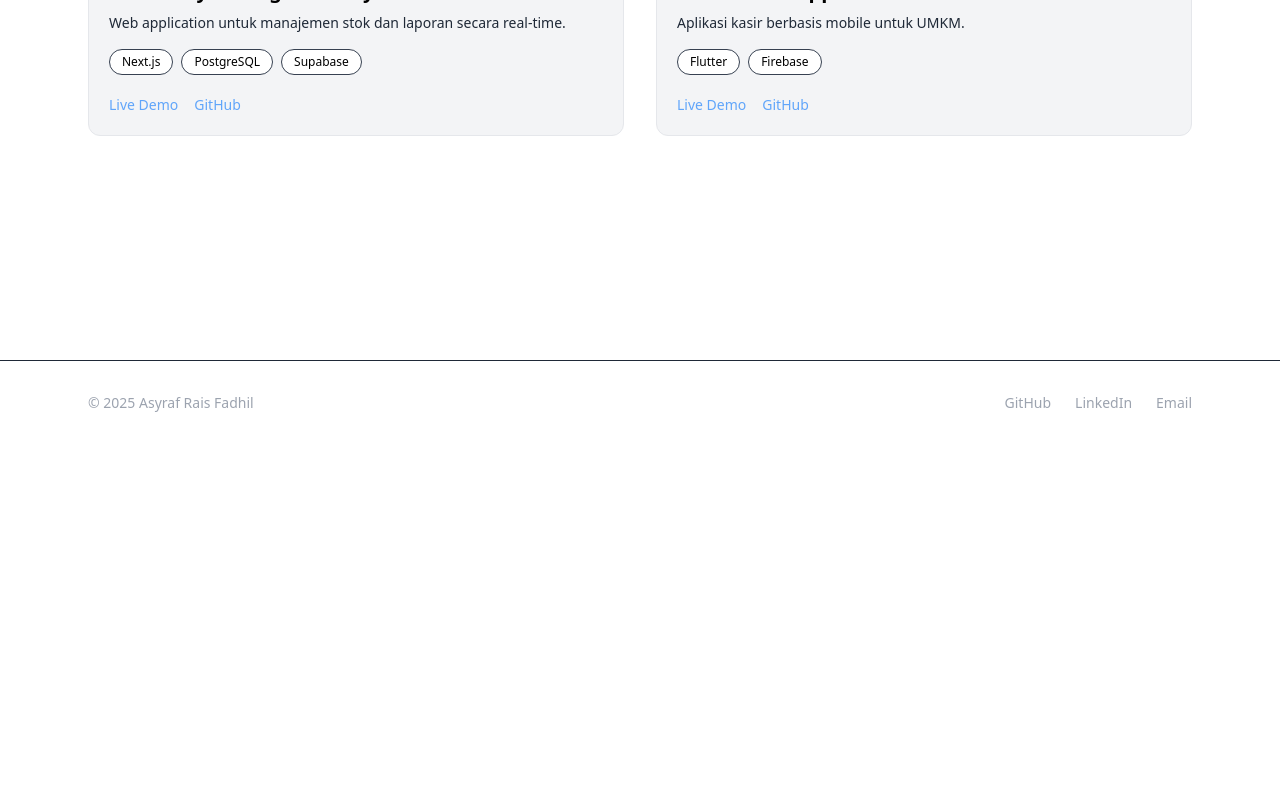
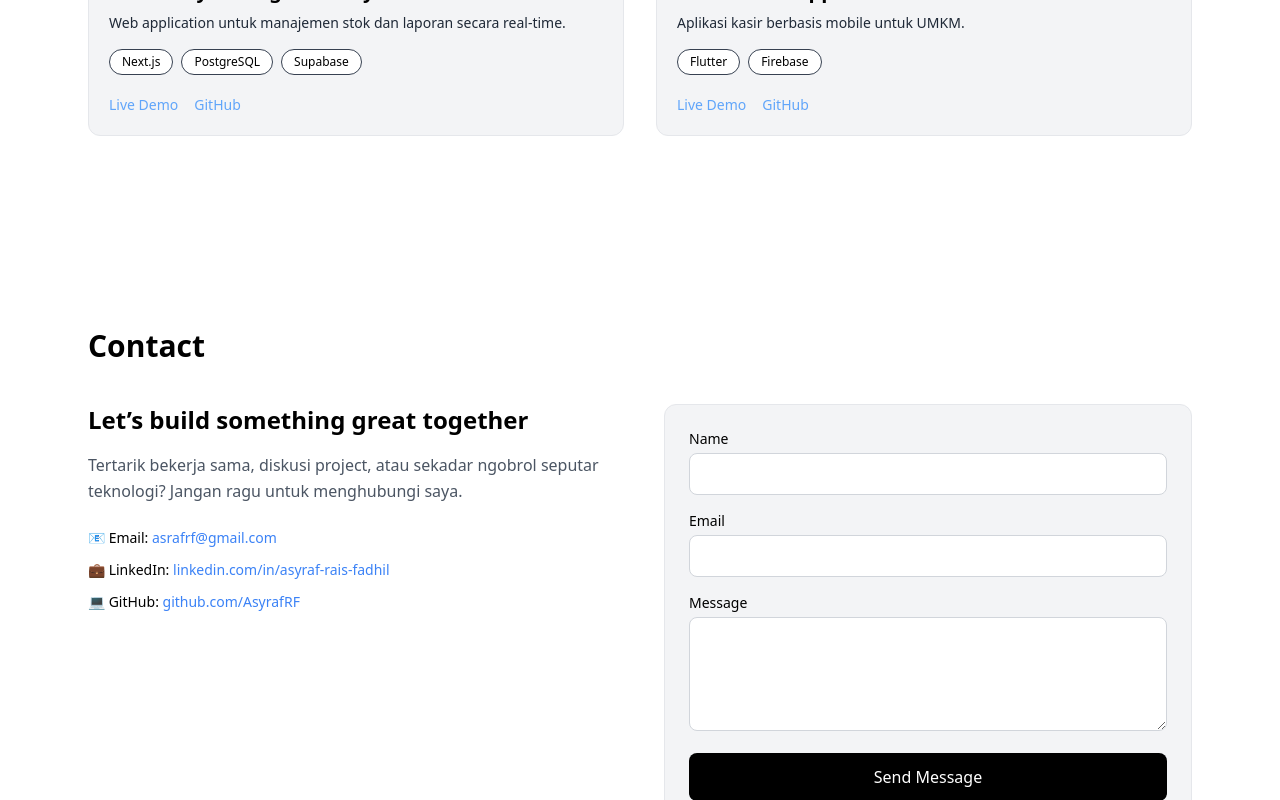
Before and after one commit to AsyrafRF/portofolio, a Next.js app: page / in a window 1280 px wide. Shown: the part 2000-2800 px from the top of the page. Before the commit the page ends 2445 px from the top, so only its background shows below. Built offline with nearby package versions, Linux system fonts and the light colour scheme.

Commit message:
Contact Section + CTA (email, social, form)

```diff
--- a/src/app/page.tsx
+++ b/src/app/page.tsx
@@ -1,6 +1,7 @@
 import Hero from "@/components/Hero";
 import About from "@/components/About";
 import Projects from "@/components/Projects";
+import Contact from "@/components/Contact";
 
 export default function Home() {
   return (
@@ -8,6 +9,7 @@ export default function Home() {
       <Hero />
       <About />
       <Projects />
+      <Contact />
     </>
   );
 }
--- /dev/null
+++ b/src/components/Contact.tsx
@@ -0,0 +1,59 @@
+import Section from "./Section";
+import ContactForm from "./ContactForm";
+
+export default function Contact() {
+  return (
+    <Section id="contact" title="Contact">
+      <div className="grid gap-12 md:grid-cols-2">
+        {/* CTA & Info */}
+        <div>
+          <h3 className="text-2xl font-semibold mb-4">
+            Let’s build something great together
+          </h3>
+
+          <p className="text-gray-600 dark:text-gray-400 leading-relaxed">
+            Tertarik bekerja sama, diskusi project, atau sekadar ngobrol
+            seputar teknologi? Jangan ragu untuk menghubungi saya.
+          </p>
+
+          <div className="mt-6 space-y-3 text-sm">
+            <p>
+              📧 Email:{" "}
+              <a
+                href="mailto:asrafrf@gmail.com"
+                className="text-blue-500 hover:underline"
+              >
+                asrafrf@gmail.com
+              </a>
+            </p>
+
+            <p>
+              💼 LinkedIn:{" "}
+              <a
+                href="https://www.linkedin.com/in/asyraf-rais-fadhil/"
+                target="_blank"
+                className="text-blue-500 hover:underline"
+              >
+                linkedin.com/in/asyraf-rais-fadhil
+              </a>
+            </p>
+
+            <p>
+              💻 GitHub:{" "}
+              <a
+                href="https://github.com/AsyrafRF"
+                target="_blank"
+                className="text-blue-500 hover:underline"
+              >
+                github.com/AsyrafRF
+              </a>
+            </p>
+          </div>
+        </div>
+
+        {/* Form */}
+        <ContactForm />
+      </div>
+    </Section>
+  );
+}
--- a/src/components/ContactForm.tsx
+++ b/src/components/ContactForm.tsx
@@ -0,0 +1,58 @@
+"use client";
+
+import { useState } from "react";
+
+export default function ContactForm() {
+  const [loading, setLoading] = useState(false);
+
+  const handleSubmit = (e: React.FormEvent) => {
+    e.preventDefault();
+    setLoading(true);
+
+    // simulasi submit
+    setTimeout(() => {
+      setLoading(false);
+      alert("Message sent! (mock)");
+    }, 1000);
+  };
+
+  return (
+    <form
+      onSubmit={handleSubmit}
+      className="bg-gray-100 dark:bg-gray-900 border border-gray-200 dark:border-gray-800 rounded-xl p-6 space-y-4"
+    >
+      <div>
+        <label className="block text-sm mb-1">Name</label>
+        <input
+          required
+          className="w-full px-4 py-2 rounded-lg bg-white dark:bg-black border border-gray-300 dark:border-gray-700 focus:outline-none"
+        />
+      </div>
+
+      <div>
+        <label className="block text-sm mb-1">Email</label>
+        <input
+          type="email"
+          required
+          className="w-full px-4 py-2 rounded-lg bg-white dark:bg-black border border-gray-300 dark:border-gray-700 focus:outline-none"
+        />
+      </div>
+
+      <div>
+        <label className="block text-sm mb-1">Message</label>
+        <textarea
+          required
+          rows={4}
+          className="w-full px-4 py-2 rounded-lg bg-white dark:bg-black border border-gray-300 dark:border-gray-700 focus:outline-none"
+        />
+      </div>
+
+      <button
+        disabled={loading}
+        className="w-full py-3 rounded-lg bg-black text-white dark:bg-white dark:text-black font-medium hover:opacity-80 transition disabled:opacity-50"
+      >
+        {loading ? "Sending..." : "Send Message"}
+      </button>
+    </form>
+  );
+}
--- a/src/components/Navbar.tsx
+++ b/src/components/Navbar.tsx
@@ -8,6 +8,7 @@ const navItems = [
   { label: "Home", href: "#home" },
   { label: "About", href: "#about" },
   { label: "Projects", href: "#projects" },
+  { label: "Contact", href: "#contact" },
 ];
 
 export default function Navbar() {
```
